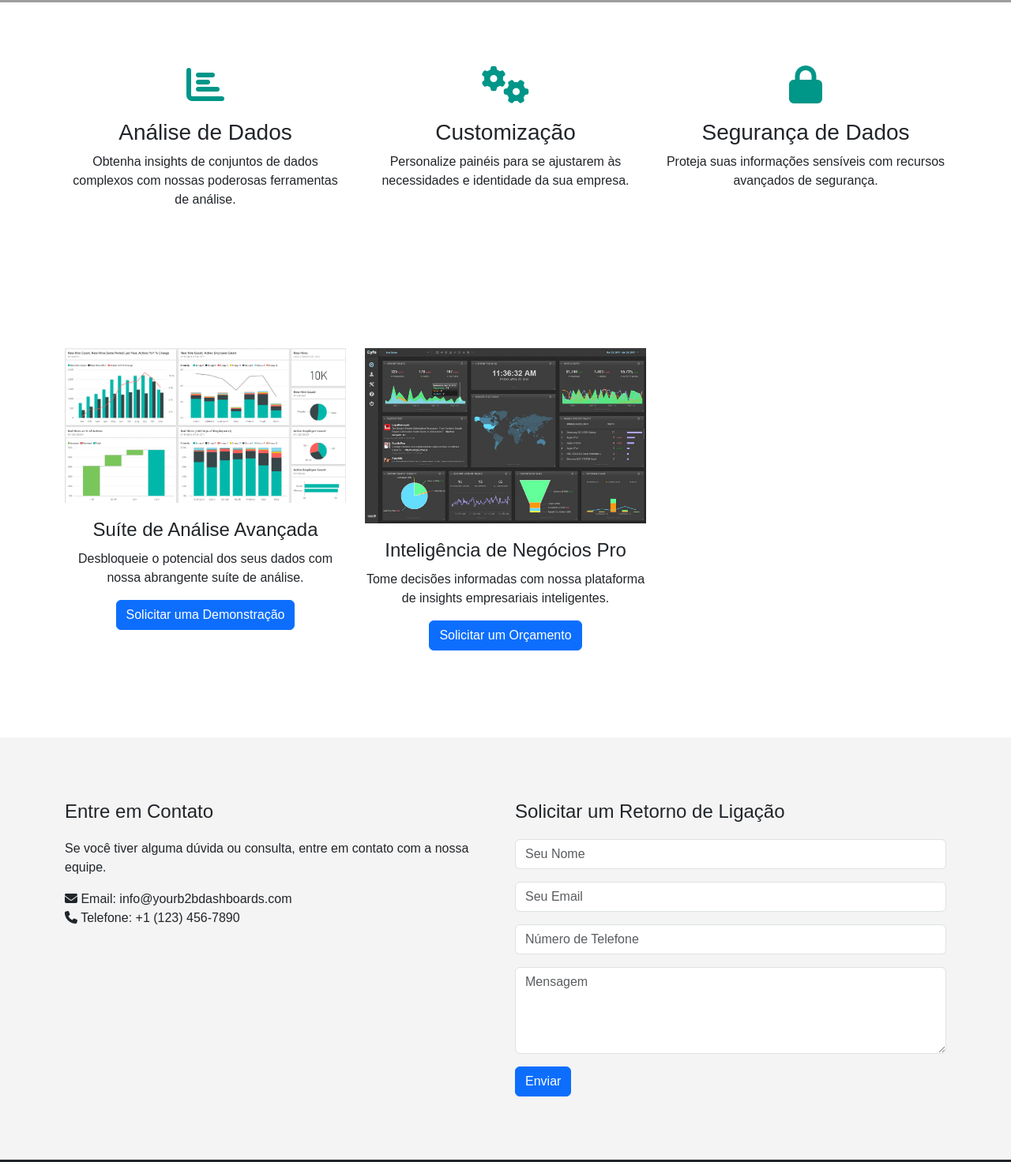
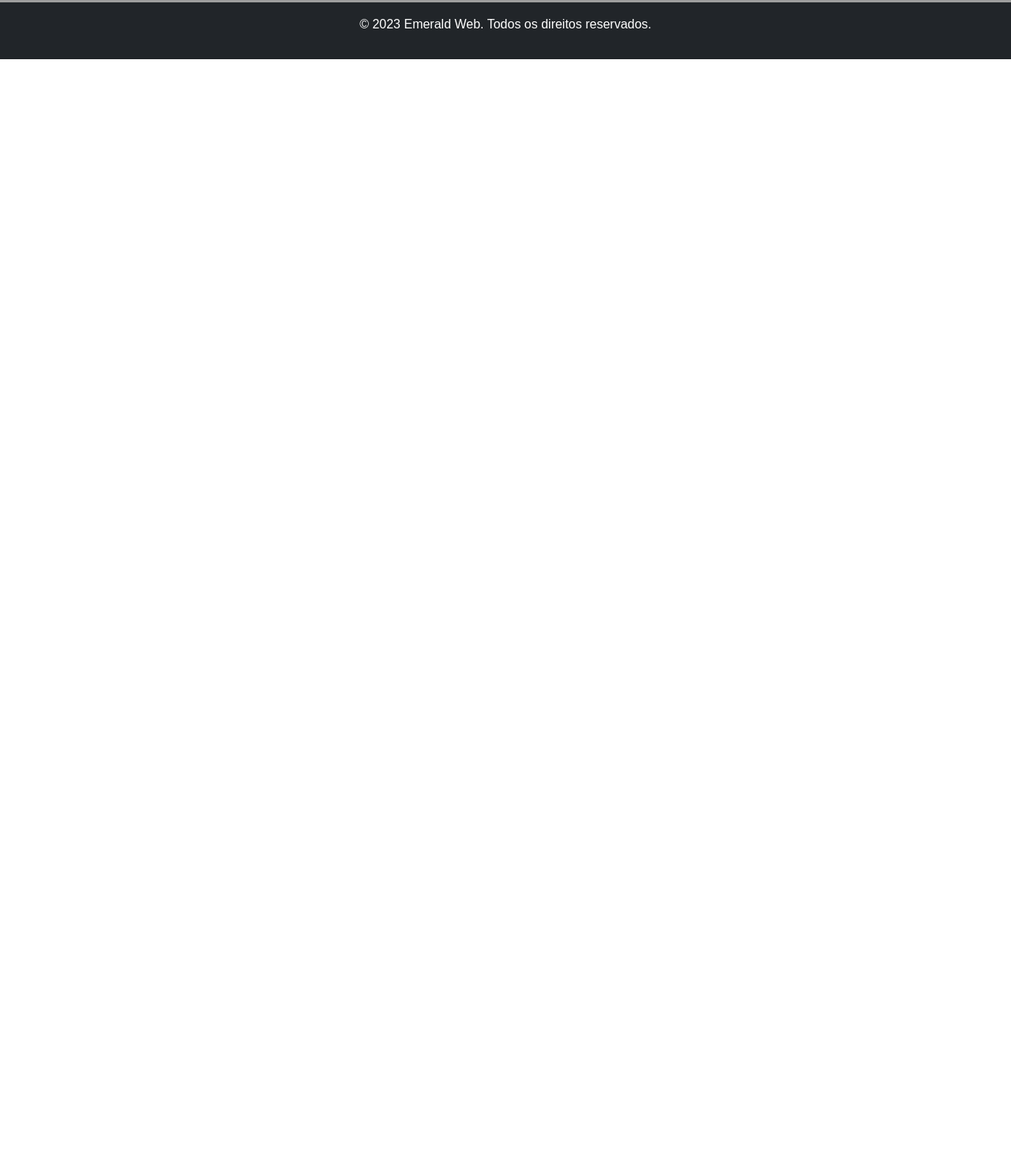
Before and after one commit to GuilhermeCortezz/EmeraldWeb, a plain HTML site: page customization.html in a window 1280 px wide. Shown: the part 360-1832 px from the top of the page at 79% size. After the commit the page ends 800 px from the top, so only its background shows below. Drawn offline with nearby package versions, Linux system fonts and the light colour scheme; grey boxes are pictures that could not be loaded.

Commit message:
Fixed Matheus bagunças

```diff
--- a/customization.html
+++ b/customization.html
@@ -23,10 +23,10 @@
                 </button>
                 <div class="collapse navbar-collapse" id="navbarNav">
                     <ul class="navbar-nav ml-auto">
-                            <a class="nav-link" href="#produtos">Produtos</a>
+                            <a class="nav-link" href="index.html#produtos">Produtos</a>
                         </li>
                         <li class="nav-item">
-                            <a class="nav-link" href="#contato">Contato</a>
+                            <a class="nav-link" href="index.html#contato">Contato</a>
                         </li>
                         <li class="nav-item">
                             <a class="nav-link" href="customization.html">Customização</a>
@@ -42,94 +42,6 @@
             <p>Empodere o seu negócio com ferramentas avançadas de visualização e análise de dados.</p>
         </div>
     </section>
-    <section class="features" id="produtos">
-        <div class="container">
-            <div class="row">
-                <div class="col-md-4">
-                    <div class="feature">
-                        <i class="fas fa-chart-bar fa-3x"></i>
-                        <h3>Análise de Dados</h3>
-                        <p>Obtenha insights de conjuntos de dados complexos com nossas poderosas ferramentas de análise.</p>
-                    </div>
-                </div>
-                <div class="col-md-4">
-                    <div class="feature">
-                        <i class="fas fa-cogs fa-3x"></i>
-                        <h3>Customização</h3>
-                        <p>Personalize painéis para se ajustarem às necessidades e identidade da sua empresa.</p>
-                    </div>
-                </div>
-                <div class="col-md-4">
-                    <div class="feature">
-                        <i class="fas fa-lock fa-3x"></i>
-                        <h3>Segurança de Dados</h3>
-                        <p>Proteja suas informações sensíveis com recursos avançados de segurança.</p>
-                    </div>
-                </div>
-            </div>
-        </div>
-    </section>
-    <section class="products">
-        <div class="container">
-            <div class="row">
-                <div class="col-md-4">
-                    <div class="product">
-                        <img src="./images/dashboard1.png" alt="Dashboard 1" class="img-fluid">
-                        <h2>Suíte de Análise Avançada</h2>
-                        <p>Desbloqueie o potencial dos seus dados com nossa abrangente suíte de análise.</p>
-                        <button class="btn btn-primary">Solicitar uma Demonstração</button>
-                    </div>
-                </div>
-                <div class="col-md-4">
-                    <div class="product">
-                        <img src="./images/dashboard2.png" alt="Dashboard 2" class="img-fluid">
-                        <h2>Inteligência de Negócios Pro</h2>
-                        <p>Tome decisões informadas com nossa plataforma de insights empresariais inteligentes.</p>
-                        <button class="btn btn-primary">Solicitar um Orçamento</button>
-                    </div>
-                </div>
-                <!-- More product columns can be added here -->
-            </div>
-        </div>
-    </section>
-    <section class="contact" id="contato">
-        <div class="container">
-            <div class="row">
-                <div class="col-md-6">
-                    <h2>Entre em Contato</h2>
-                    <p>Se você tiver alguma dúvida ou consulta, entre em contato com a nossa equipe.</p>
-                    <ul class="list-unstyled">
-                        <li><i class="fas fa-envelope"></i> Email: info@yourb2bdashboards.com</li>
-                        <li><i class="fas fa-phone"></i> Telefone: +1 (123) 456-7890</li>
-                    </ul>
-                </div>
-                <div class="col-md-6">
-                    <h2>Solicitar um Retorno de Ligação</h2>
-                    <form id="contactForm" action="#" method="post">
-                        <div class="mb-3">
-                            <input type="text" class="form-control" id="name" name="name" placeholder="Seu Nome" required>
-                            <div class="invalid-feedback">Por favor, insira seu nome.</div>
-                        </div>
-                        <div class="mb-3">
-                            <input type="email" class="form-control" id="email" name="email" placeholder="Seu Email" required>
-                            <div class="invalid-feedback">Por favor, insira um endereço de e-mail válido.</div>
-                        </div>
-                        <div class="mb-3">
-                            <input type="tel" class="form-control" id="phone" name="phone" placeholder="Número de Telefone" required>
-                            <div class="invalid-feedback">Por favor, insira um número de telefone.</div>
-                        </div>
-                        <div class="mb-3">
-                            <textarea class="form-control" id="message" name="message" rows="4" placeholder="Mensagem"
-                                required></textarea>
-                            <div class="invalid-feedback">Por favor, insira sua mensagem.</div>
-                        </div>
-                        <button type="submit" class="btn btn-primary">Enviar</button>
-                    </form>
-                    <div class="alert alert-success mt-3 d-none" id="successMessage">Mensagem enviada com sucesso!</div>
-                </div>
-            </div>
-        </div>
-    </section>
     <footer class="bg-dark text-white text-center py-3">
         <p>&copy; 2023 Emerald Web. Todos os direitos reservados.</p>
     </footer>
```
